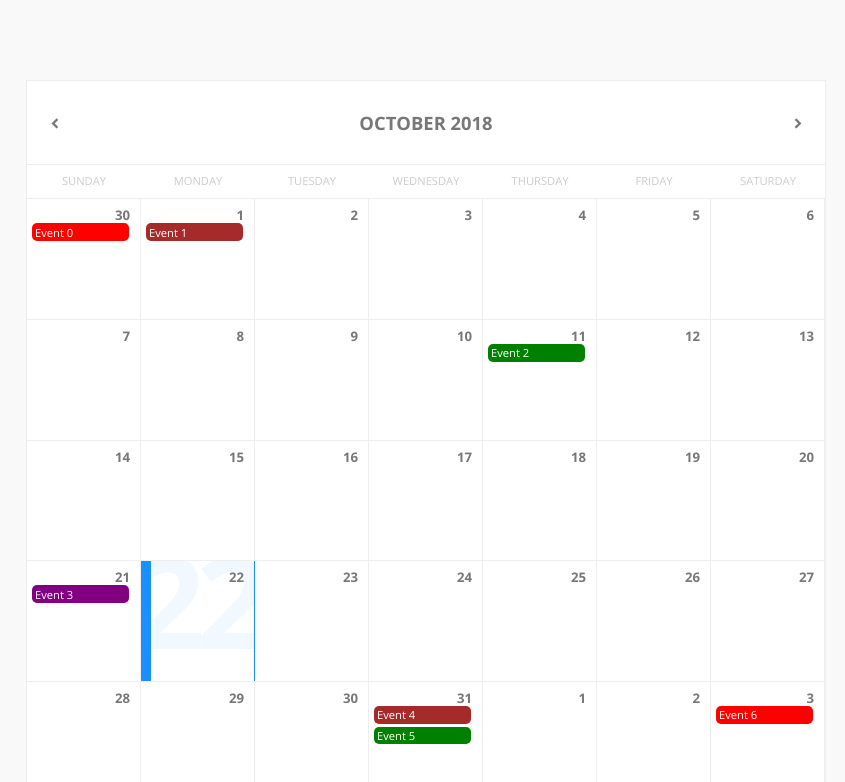
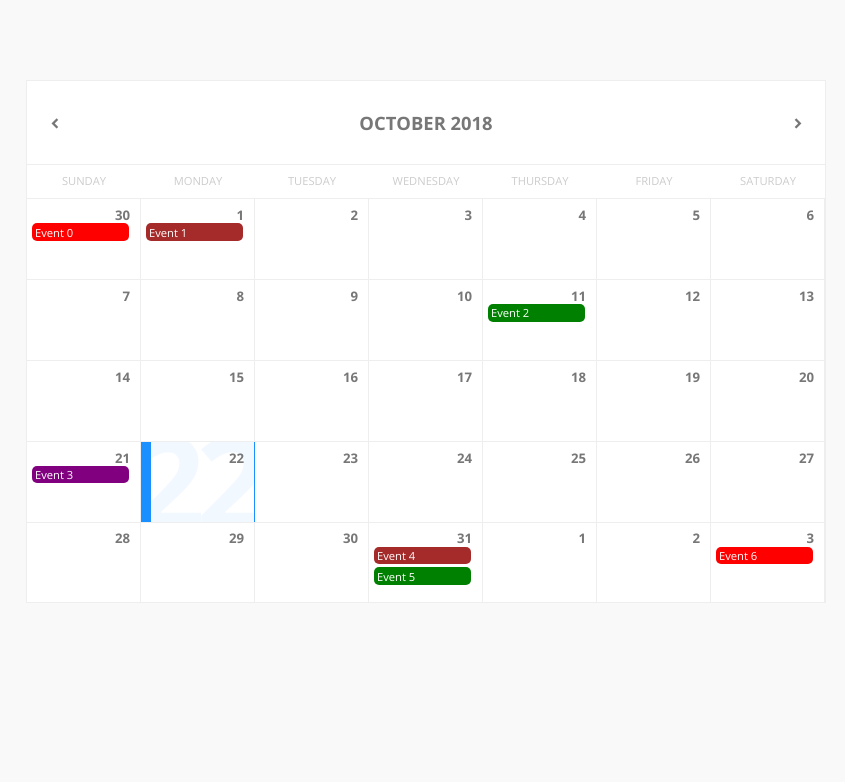
Before and after one commit to Zeeroh0/react-monthly-events-calendar, a React app: page / in a window 1280 px wide. Shown: the top 782 px of the page, without its empty margins (214-1059 px from the left). Built offline with nearby package versions, Linux system fonts and the light colour scheme.

Commit message:
style: cell heights reduced
looked bad at a higher resolution/width

```diff
--- a/src/styles/_calendar.scss
+++ b/src/styles/_calendar.scss
@@ -48,7 +48,7 @@
     .cell-wrapper {
       position: relative;
       width: 100%;
-      padding-top: 15%;
+      padding-top: 10%;
 
       &:last-child {
         border-right: none;
```
